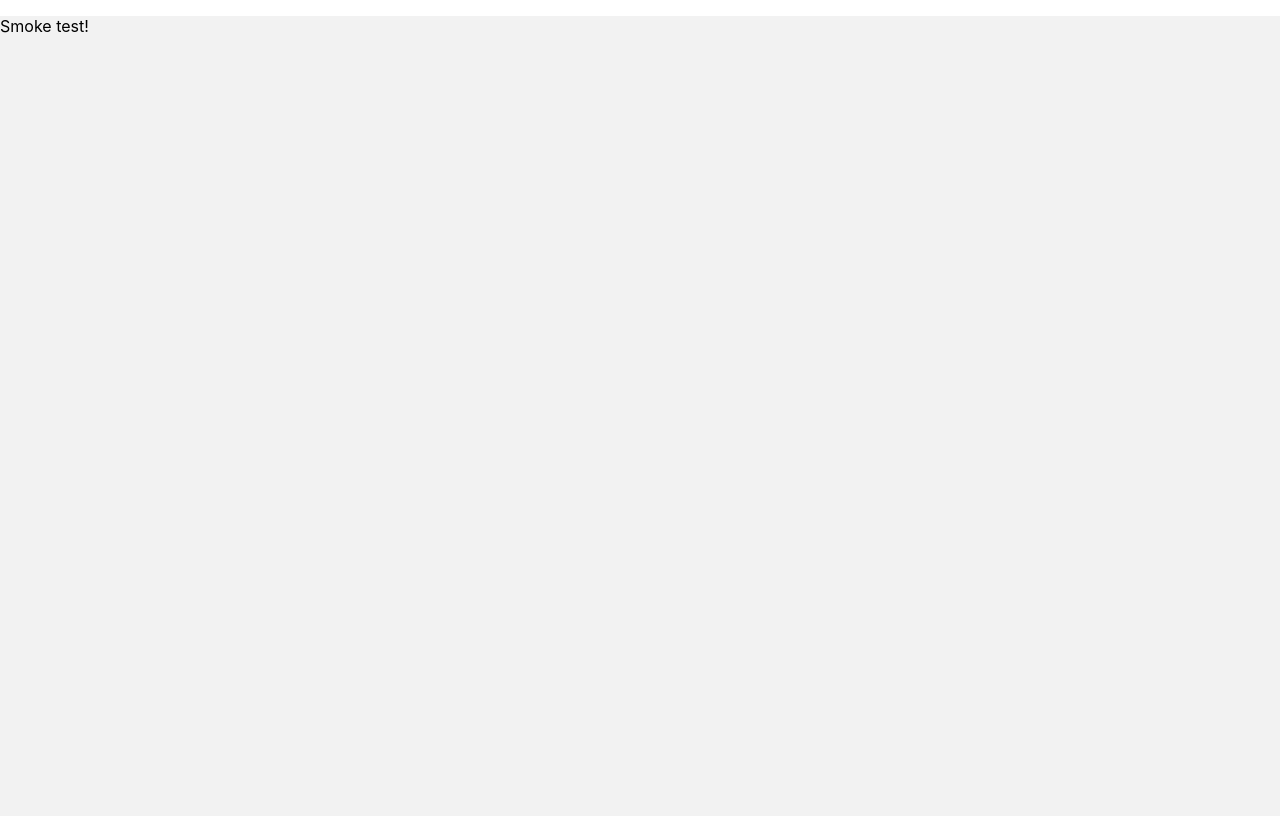
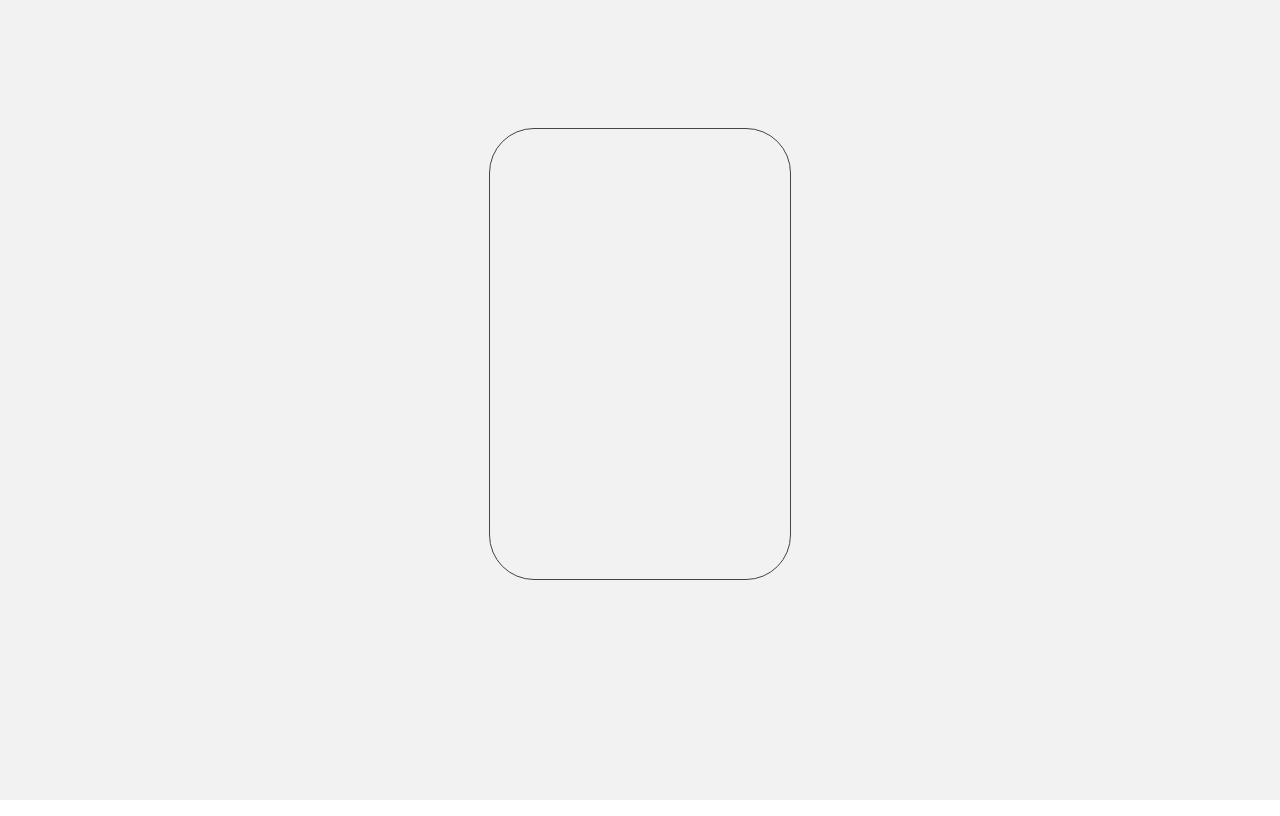
Before and after one commit to Gchu647/jap-flashcard-app, a React (Create React App) app: page / in a window 1280 px wide. Built offline with nearby package versions, Linux system fonts and the light colour scheme.

Commit message:
created first border frame

```diff
--- a/src/components/App/App.css
+++ b/src/components/App/App.css
@@ -1,5 +1,15 @@
 .App {
   width: 100vw;
   height: 100vh;
+  display: flex;
+  justify-content: center;
   background-color: #f2f2f2;
 }
+
+.flashcard {
+  border: solid 1px #464443;
+  border-radius: 45px;
+  width: 300px;
+  height: 450px;
+  margin-top: 10%;
+}
--- a/src/components/App/App.js
+++ b/src/components/App/App.js
@@ -4,7 +4,12 @@ import './App.css';
 function App() {
   return (
     <div className="App">
-      <p>Smoke test!</p>
+      <div className="flashcard">
+        <div className="kanji"></div>
+        <div className="def"></div>
+        <div className="romaji"></div>
+        <div className="speech-part"></div>
+      </div>
     </div>
   );
 }
```
